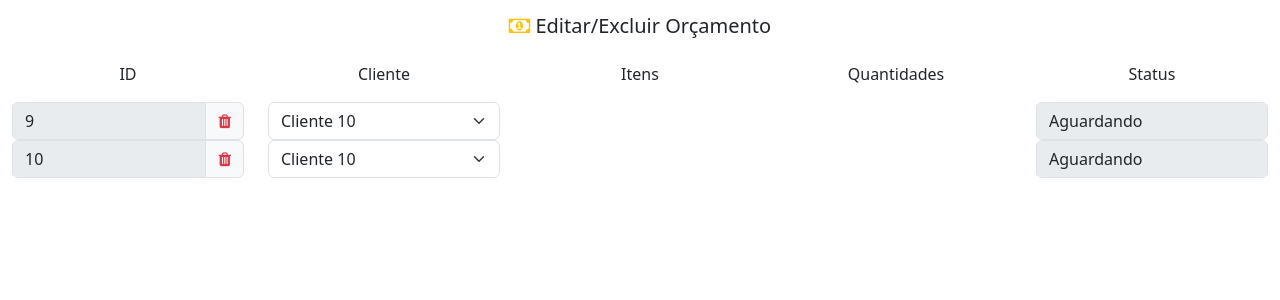
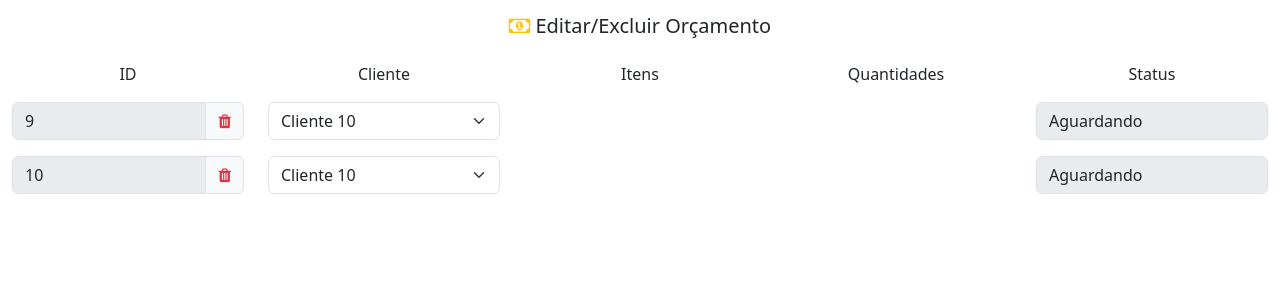
Before and after one commit to rodrigo-salinet/ggtest, a PHP site: page /editar_orcamento.php in a window 1280 px wide. Shown: the part 58-358 px from the top of the page. Run offline with PHP 8.4, Linux system fonts and the light colour scheme; a user stored in the database is signed in; data comes from the database, SQL or seed files in the repository; some libraries are stand-ins or nearby versions.

Commit message:
💄 add margem editar orcamento ui

```diff
--- a/editar_orcamento.php
+++ b/editar_orcamento.php
@@ -67,7 +67,7 @@ $id_usuario = $_SESSION['id_usuario'];
                         $status = $status_orcamento['status'];
                     }
             ?>
-            <div class="row" id="div_row_orcamento<?php echo $id_orcamento; ?>">
+            <div class="row mb-3" id="div_row_orcamento<?php echo $id_orcamento; ?>">
                 <div class="col text-center">
                     <div class="input-group">
                         <input type="text" class="form-control" id="txt_editar_id_orcamento<?php echo $id_orcamento; ?>" value="<?php echo $id_orcamento; ?>" disabled />
```
